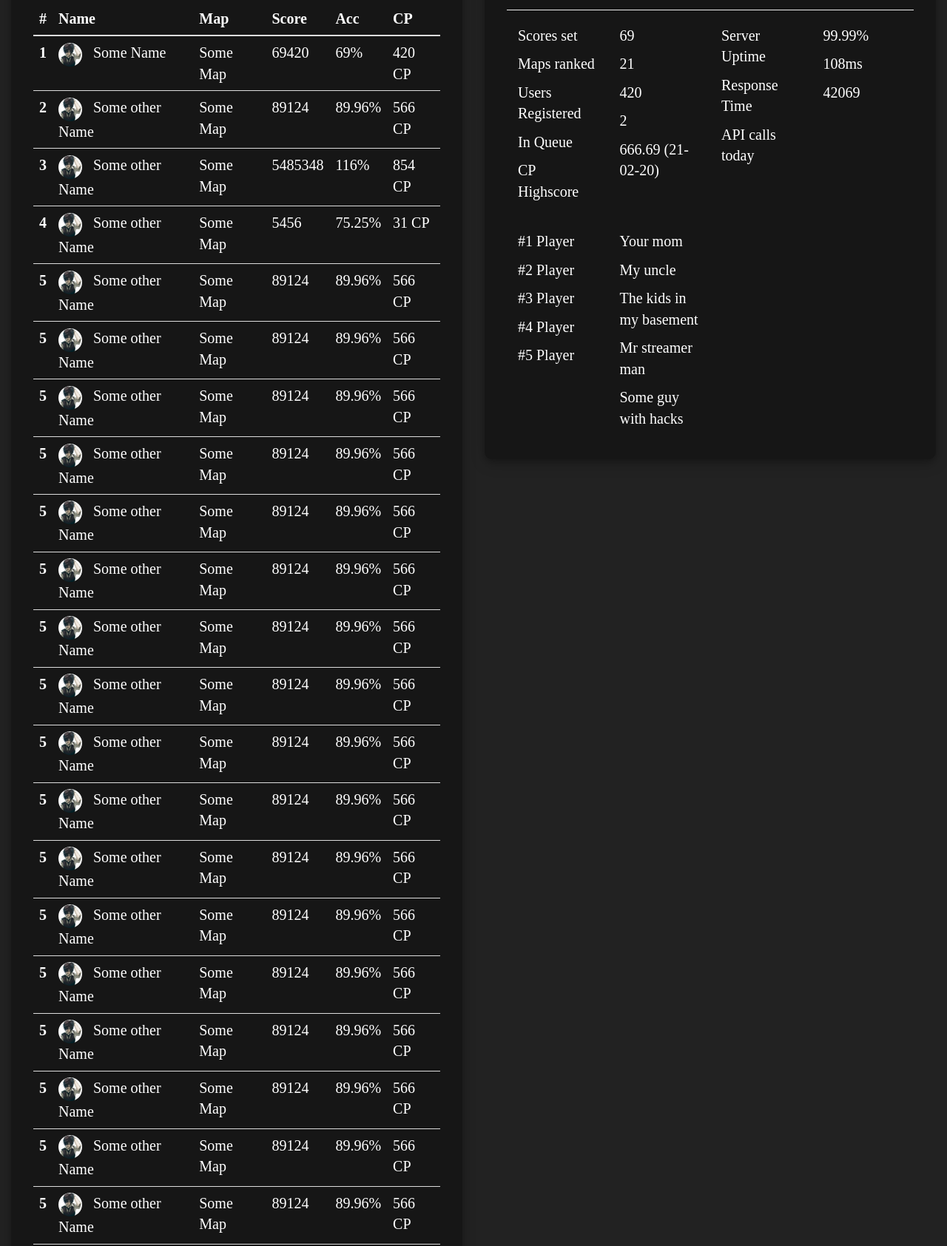
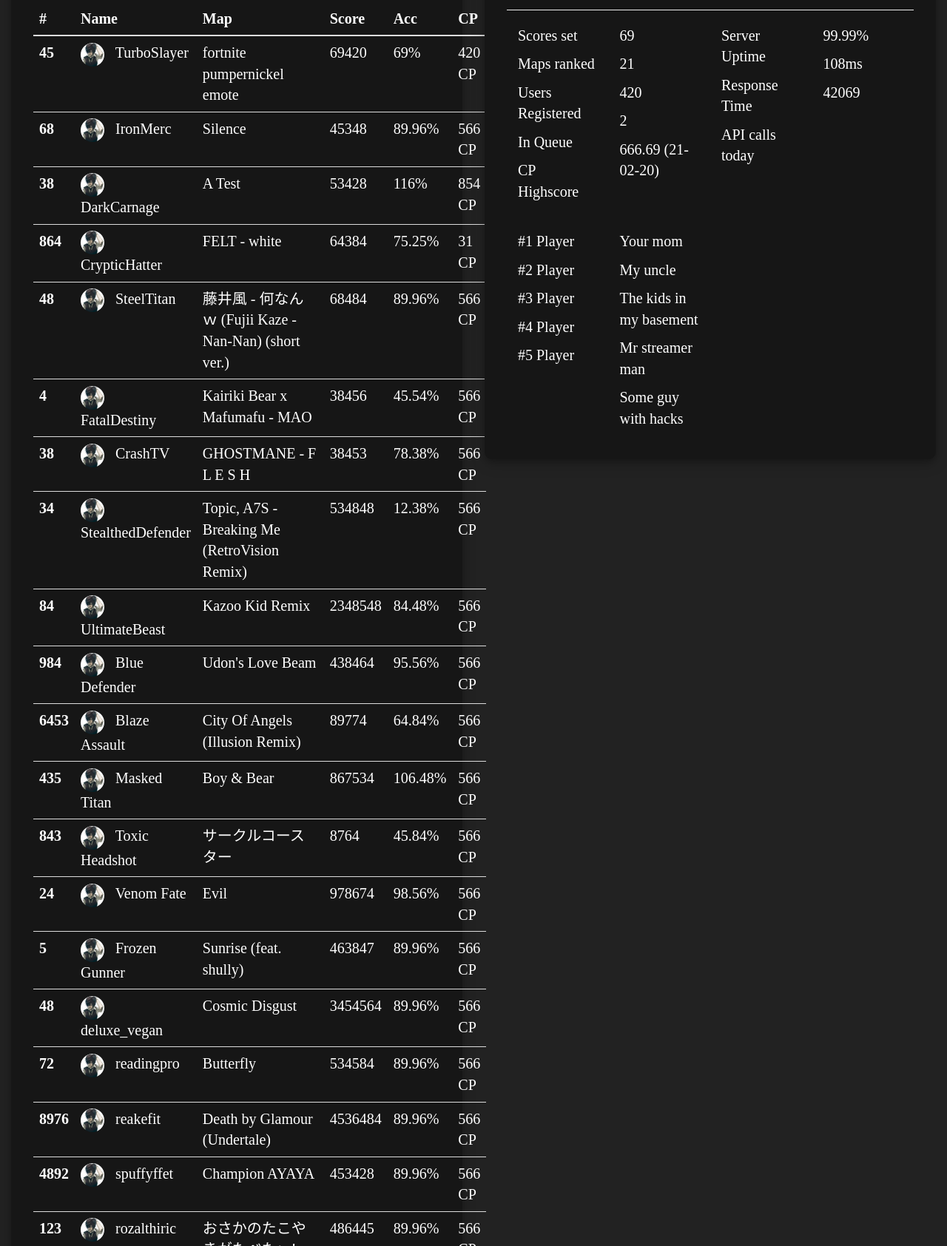
Before and after one commit to thijnmens/ChallengePoints, a plain HTML site: page Website/Index.html in a window 1280 px wide. Shown: the part 167-1852 px from the top of the page at 74% size. Drawn offline with Linux system fonts and the light colour scheme; a web font is replaced by a local one.

Commit message:
More website!

```diff
--- a/Website/Index.html
+++ b/Website/Index.html
@@ -35,194 +35,194 @@
 							</thead>
 							<tbody id="cp_table">
 								<tr>
-									<th scope="row">1</th>
-									<td><img src="src/Team/ThiJNmEnS.png" class='pfp'> &nbsp; Some Name</td>
-									<td>Some Map</td>
+									<th scope="row">45</th>
+									<td><img src="src/Team/ThiJNmEnS.png" class='pfp'> &nbsp; TurboSlayer</td>
+									<td>fortnite pumpernickel emote</td>
 									<td>69420</td>
 									<td>69%</td>
 									<td>420 CP</td>
 								</tr>
 								<tr>
-									<th scope="row">2</th>
-									<td><img src="src/Team/ThiJNmEnS.png" class='pfp'> &nbsp; Some other Name</td>
-									<td>Some Map</td>
-									<td>89124</td>
+									<th scope="row">68</th>
+									<td><img src="src/Team/ThiJNmEnS.png" class='pfp'> &nbsp; IronMerc</td>
+									<td>Silence</td>
+									<td>45348</td>
 									<td>89.96%</td>
 									<td>566 CP</td>
 								</tr>
 								<tr>
-									<th scope="row">3</th>
-									<td><img src="src/Team/ThiJNmEnS.png" class='pfp'> &nbsp; Some other Name</td>
-									<td>Some Map</td>
-									<td>5485348</td>
+									<th scope="row">38</th>
+									<td><img src="src/Team/ThiJNmEnS.png" class='pfp'> &nbsp; DarkCarnage</td>
+									<td>A Test</td>
+									<td>53428</td>
 									<td>116%</td>
 									<td>854 CP</td>
 								</tr>
 								<tr>
-									<th scope="row">4</th>
-									<td><img src="src/Team/ThiJNmEnS.png" class='pfp'> &nbsp; Some other Name</td>
-									<td>Some Map</td>
-									<td>5456</td>
+									<th scope="row">864</th>
+									<td><img src="src/Team/ThiJNmEnS.png" class='pfp'> &nbsp; CrypticHatter</td>
+									<td>FELT - white</td>
+									<td>64384</td>
 									<td>75.25%</td>
 									<td>31 CP</td>
 								</tr>
 								<tr>
-									<th scope="row">5</th>
-									<td><img src="src/Team/ThiJNmEnS.png" class='pfp'> &nbsp; Some other Name</td>
-									<td>Some Map</td>
-									<td>89124</td>
+									<th scope="row">48</th>
+									<td><img src="src/Team/ThiJNmEnS.png" class='pfp'> &nbsp; SteelTitan</td>
+									<td>藤井風 - 何なんｗ (Fujii Kaze - Nan-Nan) (short ver.)</td>
+									<td>68484</td>
 									<td>89.96%</td>
 									<td>566 CP</td>
 								</tr>
 								<tr>
+									<th scope="row">4</th>
+									<td><img src="src/Team/ThiJNmEnS.png" class='pfp'> &nbsp; FatalDestiny</td>
+									<td>Kairiki Bear x Mafumafu - MAO</td>
+									<td>38456</td>
+									<td>45.54%</td>
+									<td>566 CP</td>
+								</tr>
+								<tr>
+									<th scope="row">38</th>
+									<td><img src="src/Team/ThiJNmEnS.png" class='pfp'> &nbsp; CrashTV</td>
+									<td>GHOSTMANE - F L E S H</td>
+									<td>38453</td>
+									<td>78.38%</td>
+									<td>566 CP</td>
+								</tr>
+								<tr>
+									<th scope="row">34</th>
+									<td><img src="src/Team/ThiJNmEnS.png" class='pfp'> &nbsp; StealthedDefender</td>
+									<td>Topic, A7S - Breaking Me (RetroVision Remix)</td>
+									<td>534848</td>
+									<td>12.38%</td>
+									<td>566 CP</td>
+								</tr>
+								<tr>
+									<th scope="row">84</th>
+									<td><img src="src/Team/ThiJNmEnS.png" class='pfp'> &nbsp; UltimateBeast</td>
+									<td>Kazoo Kid Remix</td>
+									<td>2348548</td>
+									<td>84.48%</td>
+									<td>566 CP</td>
+								</tr>
+								<tr>
+									<th scope="row">984</th>
+									<td><img src="src/Team/ThiJNmEnS.png" class='pfp'> &nbsp; Blue Defender</td>
+									<td>Udon's Love Beam</td>
+									<td>438464</td>
+									<td>95.56%</td>
+									<td>566 CP</td>
+								</tr>
+								<tr>
+									<th scope="row">6453</th>
+									<td><img src="src/Team/ThiJNmEnS.png" class='pfp'> &nbsp; Blaze Assault</td>
+									<td>City Of Angels (Illusion Remix)</td>
+									<td>89774</td>
+									<td>64.84%</td>
+									<td>566 CP</td>
+								</tr>
+								<tr>
+									<th scope="row">435</th>
+									<td><img src="src/Team/ThiJNmEnS.png" class='pfp'> &nbsp; Masked Titan</td>
+									<td>Boy & Bear</td>
+									<td>867534</td>
+									<td>106.48%</td>
+									<td>566 CP</td>
+								</tr>
+								<tr>
+									<th scope="row">843</th>
+									<td><img src="src/Team/ThiJNmEnS.png" class='pfp'> &nbsp; Toxic Headshot</td>
+									<td>サークルコースター</td>
+									<td>8764</td>
+									<td>45.84%</td>
+									<td>566 CP</td>
+								</tr>
+								<tr>
+									<th scope="row">24</th>
+									<td><img src="src/Team/ThiJNmEnS.png" class='pfp'> &nbsp; Venom Fate</td>
+									<td>Evil</td>
+									<td>978674</td>
+									<td>98.56%</td>
+									<td>566 CP</td>
+								</tr>
+								<tr>
 									<th scope="row">5</th>
-									<td><img src="src/Team/ThiJNmEnS.png" class='pfp'> &nbsp; Some other Name</td>
-									<td>Some Map</td>
-									<td>89124</td>
+									<td><img src="src/Team/ThiJNmEnS.png" class='pfp'> &nbsp; Frozen Gunner</td>
+									<td>Sunrise (feat. shully)</td>
+									<td>463847</td>
 									<td>89.96%</td>
 									<td>566 CP</td>
 								</tr>
 								<tr>
-									<th scope="row">5</th>
-									<td><img src="src/Team/ThiJNmEnS.png" class='pfp'> &nbsp; Some other Name</td>
-									<td>Some Map</td>
-									<td>89124</td>
+									<th scope="row">48</th>
+									<td><img src="src/Team/ThiJNmEnS.png" class='pfp'> &nbsp; deluxe_vegan</td>
+									<td>Cosmic Disgust</td>
+									<td>3454564</td>
 									<td>89.96%</td>
 									<td>566 CP</td>
 								</tr>
 								<tr>
-									<th scope="row">5</th>
-									<td><img src="src/Team/ThiJNmEnS.png" class='pfp'> &nbsp; Some other Name</td>
-									<td>Some Map</td>
-									<td>89124</td>
+									<th scope="row">72</th>
+									<td><img src="src/Team/ThiJNmEnS.png" class='pfp'> &nbsp; readingpro</td>
+									<td>Butterfly</td>
+									<td>534584</td>
 									<td>89.96%</td>
 									<td>566 CP</td>
 								</tr>
 								<tr>
-									<th scope="row">5</th>
-									<td><img src="src/Team/ThiJNmEnS.png" class='pfp'> &nbsp; Some other Name</td>
-									<td>Some Map</td>
-									<td>89124</td>
+									<th scope="row">8976</th>
+									<td><img src="src/Team/ThiJNmEnS.png" class='pfp'> &nbsp; reakefit</td>
+									<td>Death by Glamour (Undertale)</td>
+									<td>4536484</td>
 									<td>89.96%</td>
 									<td>566 CP</td>
 								</tr>
 								<tr>
-									<th scope="row">5</th>
-									<td><img src="src/Team/ThiJNmEnS.png" class='pfp'> &nbsp; Some other Name</td>
-									<td>Some Map</td>
-									<td>89124</td>
+									<th scope="row">4892</th>
+									<td><img src="src/Team/ThiJNmEnS.png" class='pfp'> &nbsp; spuffyffet</td>
+									<td>Champion AYAYA</td>
+									<td>453428</td>
 									<td>89.96%</td>
 									<td>566 CP</td>
 								</tr>
 								<tr>
-									<th scope="row">5</th>
-									<td><img src="src/Team/ThiJNmEnS.png" class='pfp'> &nbsp; Some other Name</td>
-									<td>Some Map</td>
-									<td>89124</td>
+									<th scope="row">123</th>
+									<td><img src="src/Team/ThiJNmEnS.png" class='pfp'> &nbsp; rozalthiric</td>
+									<td>おさかのたこやきがたべたぃ!</td>
+									<td>486445</td>
 									<td>89.96%</td>
 									<td>566 CP</td>
 								</tr>
 								<tr>
-									<th scope="row">5</th>
-									<td><img src="src/Team/ThiJNmEnS.png" class='pfp'> &nbsp; Some other Name</td>
-									<td>Some Map</td>
-									<td>89124</td>
+									<th scope="row">89</th>
+									<td><img src="src/Team/ThiJNmEnS.png" class='pfp'> &nbsp; breacche</td>
+									<td>Let Her Go</td>
+									<td>123123</td>
 									<td>89.96%</td>
 									<td>566 CP</td>
 								</tr>
 								<tr>
-									<th scope="row">5</th>
-									<td><img src="src/Team/ThiJNmEnS.png" class='pfp'> &nbsp; Some other Name</td>
-									<td>Some Map</td>
-									<td>89124</td>
+									<th scope="row">687</th>
+									<td><img src="src/Team/ThiJNmEnS.png" class='pfp'> &nbsp; brighthulk</td>
+									<td>NateWantsToBattle - The Wrecked and The Worried</td>
+									<td>38448</td>
 									<td>89.96%</td>
 									<td>566 CP</td>
 								</tr>
 								<tr>
-									<th scope="row">5</th>
-									<td><img src="src/Team/ThiJNmEnS.png" class='pfp'> &nbsp; Some other Name</td>
-									<td>Some Map</td>
-									<td>89124</td>
+									<th scope="row">148</th>
+									<td><img src="src/Team/ThiJNmEnS.png" class='pfp'> &nbsp; bootecia</td>
+									<td>Seeb, Goodboys, HRVY – Unfamiliar</td>
+									<td>54354</td>
 									<td>89.96%</td>
 									<td>566 CP</td>
 								</tr>
 								<tr>
-									<th scope="row">5</th>
-									<td><img src="src/Team/ThiJNmEnS.png" class='pfp'> &nbsp; Some other Name</td>
-									<td>Some Map</td>
-									<td>89124</td>
-									<td>89.96%</td>
-									<td>566 CP</td>
-								</tr>
-								<tr>
-									<th scope="row">5</th>
-									<td><img src="src/Team/ThiJNmEnS.png" class='pfp'> &nbsp; Some other Name</td>
-									<td>Some Map</td>
-									<td>89124</td>
-									<td>89.96%</td>
-									<td>566 CP</td>
-								</tr>
-								<tr>
-									<th scope="row">5</th>
-									<td><img src="src/Team/ThiJNmEnS.png" class='pfp'> &nbsp; Some other Name</td>
-									<td>Some Map</td>
-									<td>89124</td>
-									<td>89.96%</td>
-									<td>566 CP</td>
-								</tr>
-								<tr>
-									<th scope="row">5</th>
-									<td><img src="src/Team/ThiJNmEnS.png" class='pfp'> &nbsp; Some other Name</td>
-									<td>Some Map</td>
-									<td>89124</td>
-									<td>89.96%</td>
-									<td>566 CP</td>
-								</tr>
-								<tr>
-									<th scope="row">5</th>
-									<td><img src="src/Team/ThiJNmEnS.png" class='pfp'> &nbsp; Some other Name</td>
-									<td>Some Map</td>
-									<td>89124</td>
-									<td>89.96%</td>
-									<td>566 CP</td>
-								</tr>
-								<tr>
-									<th scope="row">5</th>
-									<td><img src="src/Team/ThiJNmEnS.png" class='pfp'> &nbsp; Some other Name</td>
-									<td>Some Map</td>
-									<td>89124</td>
-									<td>89.96%</td>
-									<td>566 CP</td>
-								</tr>
-								<tr>
-									<th scope="row">5</th>
-									<td><img src="src/Team/ThiJNmEnS.png" class='pfp'> &nbsp; Some other Name</td>
-									<td>Some Map</td>
-									<td>89124</td>
-									<td>89.96%</td>
-									<td>566 CP</td>
-								</tr>
-								<tr>
-									<th scope="row">5</th>
-									<td><img src="src/Team/ThiJNmEnS.png" class='pfp'> &nbsp; Some other Name</td>
-									<td>Some Map</td>
-									<td>89124</td>
-									<td>89.96%</td>
-									<td>566 CP</td>
-								</tr>
-								<tr>
-									<th scope="row">5</th>
-									<td><img src="src/Team/ThiJNmEnS.png" class='pfp'> &nbsp; Some other Name</td>
-									<td>Some Map</td>
-									<td>89124</td>
-									<td>89.96%</td>
-									<td>566 CP</td>
-								</tr>
-								<tr>
-									<th scope="row">5</th>
-									<td><img src="src/Team/ThiJNmEnS.png" class='pfp'> &nbsp; Some other Name</td>
-									<td>Some Map</td>
-									<td>89124</td>
+									<th scope="row">9678</th>
+									<td><img src="src/Team/ThiJNmEnS.png" class='pfp'> &nbsp; rozalthiric</td>
+									<td>Repo by FREDDIE DREDD</td>
+									<td>38387</td>
 									<td>89.96%</td>
 									<td>566 CP</td>
 								</tr>
--- a/Website/css/main.css
+++ b/Website/css/main.css
@@ -70,6 +70,11 @@
 	border-radius: 16px;
 }
 
+.icon {
+	width: 20px;
+	height: 20px;
+}
+
 h1 {
 	color: white;
 }
```
Also changed, not shown: Website/Team.html (+17 -0 lines), Website/src/Icons/GitHubLogo.png (added), Website/src/Icons/RedditLogo.png (added), Website/src/Icons/ScoreSaberLogo.png (added), Website/src/Icons/SteamLogo.png (added), Website/src/Icons/TwitchLogo.png (added), Website/src/Icons/TwitterLogo.png (added), Website/src/Icons/YoutubeLogo.png (added), Website/src/Team/Aso.gif (added).
